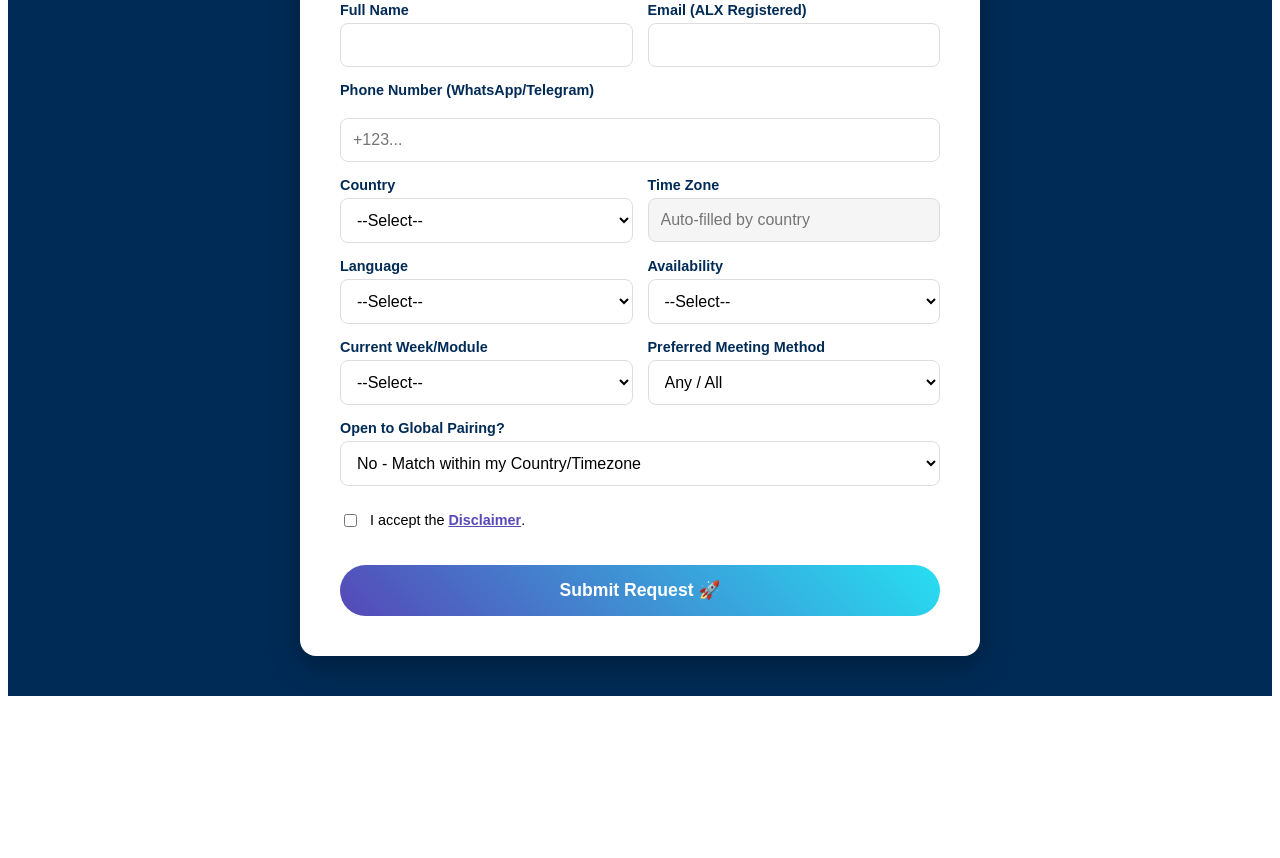
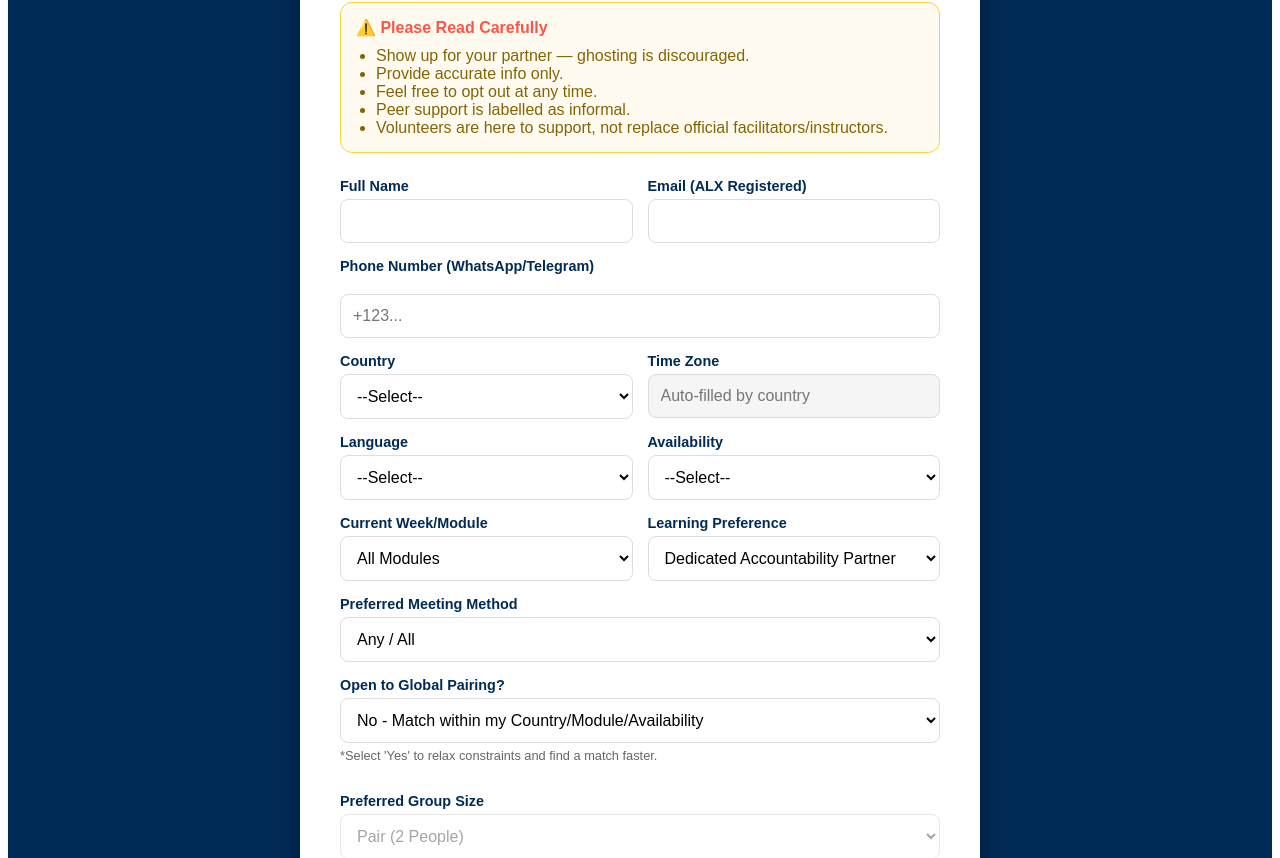
Before and after one commit to chuqudee-sand/alx-peerfinder, a React app in the folder frontend/: page /register in a window 1280 px wide. Shown: the part 244-1102 px from the top of the page. Before the commit the page ends 948 px from the top, so only its background shows below. Built offline with nearby package versions, Linux system fonts and the light colour scheme; the HTML template or start-up script is replaced by a standard one.

Commit message:
Update RegisterPage.jsx

```diff
--- a/frontend/src/pages/RegisterPage.jsx
+++ b/frontend/src/pages/RegisterPage.jsx
@@ -1,5 +1,5 @@
 import React, { useState, useEffect } from 'react';
-import { motion } from 'framer-motion';
+import { motion, AnimatePresence } from 'framer-motion';
 import axios from 'axios';
 import { useNavigate, useLocation, Link } from 'react-router-dom';
 import { colors, fonts } from '../theme';
@@ -19,10 +19,20 @@ const africanCountries = [
   "Togo", "Tunisia", "Uganda", "Zambia", "Zimbabwe", "Non-African"
 ];
 
+// --- TIME ZONE MAPPING ---
 const countryToTimezone = {
-  "Nigeria": "UTC+1", "Kenya": "UTC+3", "South Africa": "UTC+2", "Ghana": "UTC", "Rwanda": "UTC+2", "Egypt": "UTC+2"
+  "Algeria": "UTC+1", "Angola": "UTC+1", "Benin": "UTC+1", "Botswana": "UTC+2", "Burkina Faso": "UTC", "Burundi": "UTC+2", "Cabo Verde": "UTC-1",
+  "Cameroon": "UTC+1", "Central African Republic": "UTC+1", "Chad": "UTC+1", "Comoros": "UTC+3", "Congo (Brazzaville)": "UTC+1",
+  "Congo (Kinshasa)": "UTC+1", "Côte d'Ivoire": "UTC", "Djibouti": "UTC+3", "Egypt": "UTC+2", "Equatorial Guinea": "UTC+1",
+  "Eritrea": "UTC+3", "Eswatini": "UTC+2", "Ethiopia": "UTC+3", "Gabon": "UTC+1", "Gambia": "UTC", "Ghana": "UTC", "Guinea": "UTC",
+  "Guinea-Bissau": "UTC", "Kenya": "UTC+3", "Lesotho": "UTC+2", "Liberia": "UTC", "Libya": "UTC+2", "Madagascar": "UTC+3", "Malawi": "UTC+2",
+  "Mali": "UTC", "Mauritania": "UTC", "Mauritius": "UTC+4", "Morocco": "UTC+1", "Mozambique": "UTC+2", "Namibia": "UTC+2", "Niger": "UTC+1",
+  "Nigeria": "UTC+1", "Rwanda": "UTC+2", "Sao Tome and Principe": "UTC", "Senegal": "UTC", "Seychelles": "UTC+4",
+  "Sierra Leone": "UTC", "Somalia": "UTC+3", "South Africa": "UTC+2", "South Sudan": "UTC+2", "Sudan": "UTC+2", "Tanzania": "UTC+3",
+  "Togo": "UTC", "Tunisia": "UTC+1", "Uganda": "UTC+3", "Zambia": "UTC+2", "Zimbabwe": "UTC+2"
 };
 
+// --- HELPER: GENERATE UTC OFFSETS FOR NON-AFRICAN (-12 to +14) ---
 const utcOffsets = Array.from({ length: 27 }, (_, i) => {
     const offset = i - 12;
     return offset >= 0 ? `+${offset}` : `${offset}`;
@@ -37,23 +47,39 @@ const RegisterPage = () => {
   const cohort = location.state?.cohort || 'Cohort 17';
   const connectionType = location.state?.connectionType || 'find';
 
+  // --- SPECIAL CONDITION: AiCE Cohort 17 ---
+  const isAiCEC17 = program === 'AiCE' && cohort === 'Cohort 17';
+
   const [formData, setFormData] = useState({
     name: '', email: '', phone: '', country: '', timezone: '', language: '',
     open_to_global_pairing: connectionType === 'offer' ? 'Yes' : 'No',
-    topic_module: '', learning_preferences: '', availability: '',
-    preferred_study_setup: '2', kind_of_support: '',
-    volunteer_capacity: '3',
-    meeting_preference: 'All',
-    disclaimer_agree: false
+    topic_module: '',
+    learning_preferences: '', availability: '', preferred_study_setup: '2',
+    kind_of_support: '', disclaimer_agree: false,
+    volunteer_capacity: '3', // NEW
+    meeting_preference: 'All' // NEW
   });
+
+  // Force specific values for AiCE Cohort 17
+  useEffect(() => {
+    if (isAiCEC17) {
+        setFormData(prev => ({
+            ...prev,
+            topic_module: "All Modules",
+            learning_preferences: "Dedicated Accountability Partner",
+            preferred_study_setup: "2"
+        }));
+    }
+  }, [isAiCEC17]);
 
   const handleChange = (e) => {
     const value = e.target.type === 'checkbox' ? e.target.checked : e.target.value;
     const name = e.target.name;
 
+    // Auto-fill timezone when country changes
     if (name === 'country') {
         if (value === 'Non-African') {
-            setFormData({ ...formData, country: value, timezone: '' });
+            setFormData({ ...formData, country: value, timezone: '' }); // Clear it so they can pick
         } else {
             const tz = countryToTimezone[value] || '';
             setFormData({ ...formData, country: value, timezone: tz });
@@ -64,7 +90,10 @@ const RegisterPage = () => {
   };
 
   const getModules = () => {
-    return Array.from({length: 12}, (_, i) => `Week ${i+1} Challenge/Project`);
+    if (isAiCEC17) return ["All Modules"];
+    if (program === 'VA') return ["Week 1: Recap Quiz/Milestone", "Week 2: Recap Quiz/Milestone", "Week 3: Recap Quiz/Milestone", "Week 4: Recap Quiz/Milestone", "Week 5: Recap Quiz/Milestone", "Week 6: Recap Quiz/Milestone", "Week 7: Recap Quiz/Milestone", "Week 8: Recap Quiz/Milestone"];
+    if (program === 'AiCE') return ["Module 1: Stepping into the world of AI", "Module 2: Getting smart about AI", "Module 3: Using AI in the right way", "Module 4: Becoming more creative at work", "Module 5: Becoming a superhero at work", "Module 6: Empower your future"];
+    return Array.from({length: 12}, (_, i) => `Week ${i+1} Test/Milestone`);
   };
 
   const handleSubmit = async (e) => {
@@ -72,6 +101,7 @@ const RegisterPage = () => {
     setLoading(true);
     const payload = { ...formData, program, cohort, connection_type: connectionType };
 
+    // Force global pairing for volunteers behind the scenes
     if (connectionType === 'offer') payload.open_to_global_pairing = 'Yes';
 
     try {
@@ -88,7 +118,19 @@ const RegisterPage = () => {
       <button style={styles.backBtn} onClick={() => navigate('/')}>&larr; Back</button>
       <motion.div initial={{ opacity: 0, y: 30 }} animate={{ opacity: 1, y: 0 }} style={styles.card}>
         <h2 style={styles.header}>Register for {program} ({cohort})</h2>
-        <p style={{textAlign:'center', marginBottom:'15px', color: '#666'}}>Looking to: <strong>{connectionType === 'find' ? 'Find a Study Buddy' : connectionType === 'offer' ? 'Offer Support (Volunteer)' : 'Request Support'}</strong></p>
+        <p style={{textAlign:'center', marginBottom:'15px', color: '#666'}}>Looking for: <strong>{connectionType === 'find' ? 'Study Buddy' : connectionType === 'offer' ? 'Offer Support (Volunteer)' : 'Request Support'}</strong></p>
+
+        {/* --- WARNING BOX --- */}
+        <div style={styles.warningBox}>
+          <h3 style={styles.warningTitle}>⚠️ Please Read Carefully</h3>
+          <ul style={styles.warningList}>
+            <li>Show up for your partner — ghosting is discouraged.</li>
+            <li>Provide accurate info only.</li>
+            <li>Feel free to opt out at any time.</li>
+            <li>Peer support is labelled as informal.</li>
+             <li>Volunteers are here to support, not replace official facilitators/instructors.</li>
+          </ul>
+        </div>
 
         <form onSubmit={handleSubmit} style={styles.form}>
            <div style={styles.row}>
@@ -96,6 +138,7 @@ const RegisterPage = () => {
              <div style={styles.half}><label style={styles.label}>Email (ALX Registered)</label><input style={styles.input} name="email" type="email" onChange={handleChange} required /></div>
            </div>
 
+           {/* UPDATED LABEL */}
            <label style={styles.label}>Phone Number (WhatsApp/Telegram)</label>
            <input style={styles.input} name="phone" type="tel" placeholder="+123..." onChange={handleChange} required />
 
@@ -111,16 +154,30 @@ const RegisterPage = () => {
               </div>
               <div style={styles.half}>
                   <label style={styles.label}>Time Zone</label>
+                  {/* NEW SMART TIMEZONE INPUT */}
                   {formData.country === 'Non-African' ? (
                       <div style={styles.tzWrapper}>
                           <span style={{ fontWeight: 'bold', color: '#555' }}>UTC</span>
-                          <select style={styles.tzSelect} name="timezone" onChange={handleChange} required value={formData.timezone}>
+                          <select
+                              style={styles.tzSelect}
+                              name="timezone"
+                              onChange={handleChange}
+                              required
+                              value={formData.timezone}
+                          >
                               <option value="">--</option>
                               {utcOffsets.map(off => <option key={off} value={`UTC${off}`}>{off}</option>)}
                           </select>
                       </div>
                   ) : (
-                      <input style={{...styles.input, backgroundColor: '#f5f5f5', color: '#888', cursor: 'not-allowed'}} name="timezone" value={formData.timezone} readOnly placeholder="Auto-filled by country" required />
+                      <input
+                          style={{...styles.input, backgroundColor: '#f5f5f5', color: '#888', cursor: 'not-allowed'}}
+                          name="timezone"
+                          value={formData.timezone}
+                          readOnly
+                          placeholder="Auto-filled by country"
+                          required
+                      />
                   )}
               </div>
            </div>
@@ -129,7 +186,11 @@ const RegisterPage = () => {
              <div style={styles.half}>
                   <label style={styles.label}>Language</label>
                   <select style={styles.select} name="language" onChange={handleChange} required>
-                      <option value="">--Select--</option><option value="English">English</option><option value="French">French</option><option value="Arabic">Arabic</option><option value="Amharic">Amharic</option>
+                      <option value="">--Select--</option>
+                      <option value="English">English</option>
+                      <option value="French">French</option>
+                      <option value="Arabic">Arabic</option>
+                      <option value="Amharic">Amharic</option> {/* Added Amharic! */}
                   </select>
               </div>
              <div style={styles.half}>
@@ -144,11 +205,30 @@ const RegisterPage = () => {
              <div style={styles.half}>
                 <label style={styles.label}>Current Week/Module</label>
                 <select style={styles.select} name="topic_module" onChange={handleChange} required value={formData.topic_module}>
-                    <option value="">--Select--</option>
+                    {!isAiCEC17 && <option value="">--Select--</option>}
                     {getModules().map(m => <option key={m} value={m}>{m}</option>)}
                 </select>
              </div>
              <div style={styles.half}>
+                <label style={styles.label}>Learning Preference</label>
+                <select style={styles.select} name="learning_preferences" onChange={handleChange} required value={formData.learning_preferences}>
+                {isAiCEC17 ? (
+                    <option value="Dedicated Accountability Partner">Dedicated Accountability Partner</option>
+                ) : (
+                    <>
+                        <option value="">--Select--</option>
+                        <option value="Deep dive">Deep dive</option>
+                        <option value="Co-work sessions">Co-work sessions</option>
+                        <option value="General program navigation">General program navigation</option>
+                        <option value="Flexible">Flexible</option>
+                    </>
+                )}
+                </select>
+             </div>
+           </div>
+
+           {/* --- NEW: MEETING PREFERENCE --- */}
+           <div>
               <label style={styles.label}>Preferred Meeting Method</label>
               <select style={styles.select} name="meeting_preference" onChange={handleChange} required value={formData.meeting_preference}>
                   <option value="All">Any / All</option>
@@ -158,8 +238,8 @@ const RegisterPage = () => {
                   <option value="Telegram">Telegram</option>
               </select>
            </div>
-           </div>
 
+           {/* --- CONDITIONAL RENDER: VOLUNTEER CAPACITY VS GLOBAL PAIRING --- */}
            {connectionType === 'offer' ? (
               <div>
                 <label style={styles.label}>How many peers can you support? (Volunteers are matched Globally)</label>
@@ -173,11 +253,40 @@ const RegisterPage = () => {
            ) : (
               <div>
                 <label style={styles.label}>Open to Global Pairing?</label>
-                <select style={styles.select} name="open_to_global_pairing" onChange={handleChange} required value={formData.open_to_global_pairing}>
-                    <option value="No">No - Match within my Country/Timezone</option>
+                <select
+                   style={styles.select}
+                   name="open_to_global_pairing"
+                   onChange={handleChange}
+                   required
+                   value={formData.open_to_global_pairing}
+                >
+                   <option value="No">No - Match within my Country/Module/Availability</option>
                    <option value="Yes">Yes - Match me with anyone (Faster)</option>
                 </select>
+                <p style={{fontSize:'0.8rem', color:'#666', marginTop:'5px', marginBottom:'15px'}}>
+                   *Select 'Yes' to relax constraints and find a match faster.
+                </p>
               </div>
+           )}
+
+           {connectionType === 'find' && (
+             <div>
+                <label style={styles.label}>Preferred Group Size</label>
+                {isAiCEC17 ? (
+                    <select style={styles.select} name="preferred_study_setup" value="2" disabled={true}>
+                        <option value="2">Pair (2 People)</option>
+                    </select>
+                ) : (
+                    <select style={styles.select} name="preferred_study_setup" onChange={handleChange} required>
+                        <option value="2">Pair (2 people)</option>
+                        <option value="3">Group of 3</option>
+                    </select>
+                )}
+             </div>
+           )}
+
+           {connectionType !== 'find' && (
+             <div><label style={styles.label}>Support Type</label><select style={styles.select} name="kind_of_support" onChange={handleChange} required><option value="">--Select--</option><option value="Content Explanation">Content Explanation</option><option value="Test or Milestone clarification">Test or Milestone clarification</option><option value="Full support">Full support</option></select></div>
            )}
 
            <div style={styles.checkboxContainer}>
@@ -201,14 +310,20 @@ const styles = {
   backBtn: { alignSelf: 'flex-start', marginBottom: '20px', background: 'transparent', border: `1px solid ${colors.secondary.electricBlue}`, color: colors.secondary.electricBlue, padding: '8px 16px', borderRadius: '20px', cursor: 'pointer' },
   card: { background: colors.primary.white, padding: '2.5rem', borderRadius: '16px', width: '100%', maxWidth: '600px', boxShadow: '0 10px 30px rgba(0,0,0,0.3)' },
   header: { textAlign: 'center', color: colors.primary.berkeleyBlue, marginBottom: '1.5rem', fontSize: '1.5rem', fontWeight: 'bold' },
+  warningBox: { background: '#fffbf0', border: `1px solid ${colors.secondary.gold}`, borderRadius: '12px', padding: '15px', marginBottom: '25px', color: '#856404' },
+  warningTitle: { margin: '0 0 10px 0', fontSize: '1rem', color: colors.secondary.tomato },
+  warningList: { paddingLeft: '20px', margin: 0 },
   form: { display: 'flex', flexDirection: 'column', gap: '15px' },
   row: { display: 'flex', gap: '15px' },
   half: { flex: 1 },
   label: { fontWeight: '600', fontSize: '0.9rem', color: colors.primary.berkeleyBlue, marginBottom: '5px', display: 'block' },
   input: { width: '100%', padding: '12px', borderRadius: '8px', border: '1px solid #ddd', fontSize: '1rem', boxSizing: 'border-box', outlineColor: colors.secondary.electricBlue },
   select: { width: '100%', padding: '12px', borderRadius: '8px', border: '1px solid #ddd', fontSize: '1rem', backgroundColor: 'white', boxSizing: 'border-box' },
+
+  // NEW TIMEZONE STYLES
   tzWrapper: { display: 'flex', alignItems: 'center', background: 'white', border: '1px solid #ddd', borderRadius: '8px', paddingLeft: '12px', overflow: 'hidden' },
   tzSelect: { border: 'none', background: 'transparent', width: '100%', padding: '12px 5px', outline: 'none', fontSize: '1rem', cursor: 'pointer' },
+
   submitButton: { padding: '15px', marginTop: '20px', background: `linear-gradient(45deg, ${colors.primary.iris}, ${colors.secondary.electricBlue})`, border: 'none', borderRadius: '30px', color: 'white', fontWeight: 'bold', fontSize: '1.1rem', cursor: 'pointer' },
   checkboxContainer: { display: 'flex', alignItems: 'center', marginTop: '10px' },
 };
```
Lines whose indentation alone changed are shown as unchanged.
